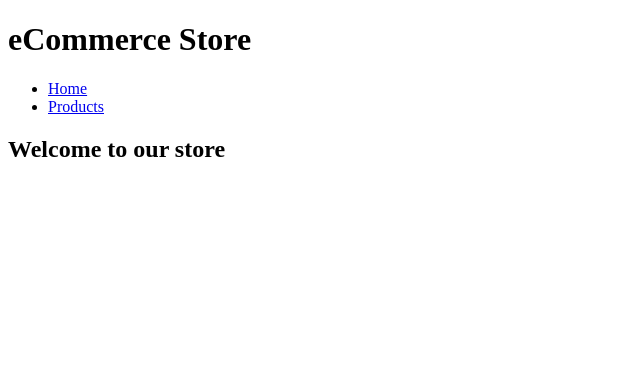
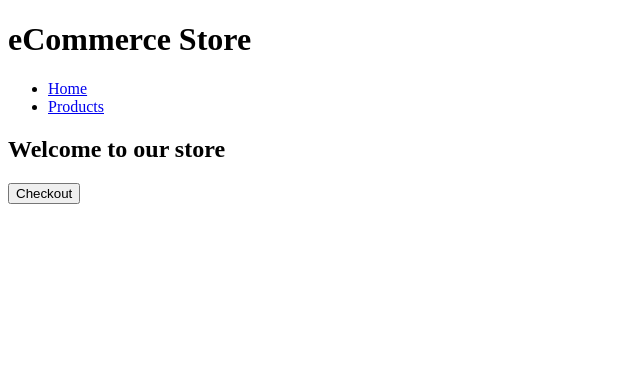
Before and after one commit to mgordilov/ecommerce, a Django app: page / in a window 1280 px wide. Shown: the top 376 px of the page, without its empty margins (0-640 px from the left). Run offline with Django 5.2, Linux system fonts and the light colour scheme.

Commit message:
Testing Stripe Checkout

```diff
--- a/ecommerce/urls.py
+++ b/ecommerce/urls.py
@@ -18,7 +18,7 @@ from django.contrib import admin
 from django.urls import path, include
 from django.conf import settings
 from django.conf.urls.static import static
-from django.contrib.auth import views as auth_views
+# from django.contrib.auth import views as auth_views
 
 urlpatterns = [
     path('admin/', admin.site.urls),
--- a/ecommerce_app/templates/ecommerce_app/home.html
+++ b/ecommerce_app/templates/ecommerce_app/home.html
@@ -16,5 +16,9 @@
         </nav>
     </header>
     <h2>Welcome to our store</h2>
+    <form action="{% url 'create-checkout-session' %}" method="POST">
+        {% csrf_token %}
+        <button type="submit">Checkout</button>
+    </form>
 </body>
 </html>
--- a/ecommerce_app/urls.py
+++ b/ecommerce_app/urls.py
@@ -3,4 +3,5 @@ from . import views
 
 urlpatterns = [
     path('', views.home, name='home'),
+    path('create-checkout-session/', views.createCheckoutSession, name='create-checkout-session'),
 ]
--- a/ecommerce_app/views.py
+++ b/ecommerce_app/views.py
@@ -1,5 +1,35 @@
-from django.shortcuts import render
+from django.shortcuts import render, redirect
+
+import os
+
+import stripe
+
+stripe.api_key = 'sk_test_51MlaPJBH5qedVa5Iw9X22b6mvAOUiO4rVOQn2B0IbXIn9xAKhnUAnlGplBRWtc2RieFaFVbJ3omxXcdx0xzXGTmM00Q1iXpIzY'
 
 # Create your views here.
 def home(request):
     return render(request, 'ecommerce_app/home.html')
+
+def createCheckoutSession(request):
+    if request.method == 'POST':
+        checkout_session = stripe.checkout.Session.create(
+            line_items = [
+                {
+                    'price_data': {
+                        'currency': 'eur',
+                        'product_data': {
+                            'name': 'Creating tesst checkout',
+                        },
+                        'unit_amount': 20000,
+                    },
+                    'quantity': 1,
+                },
+            ],
+            mode = 'payment',
+            success_url = 'http://example.com',
+            cancel_url = 'http://localhost:8000/',
+        )
+        return redirect(checkout_session.url, code=303)
+
+    else:
+        return render(request, 'ecommerce_app/home.html')
```
